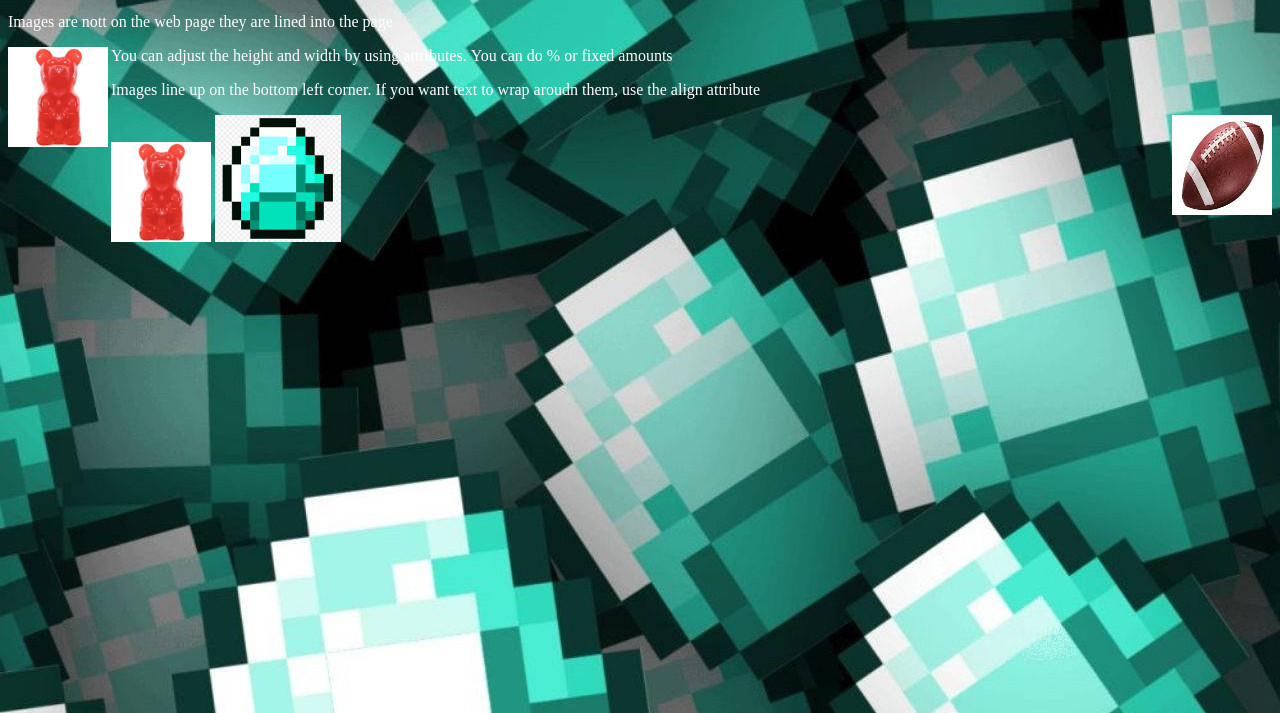
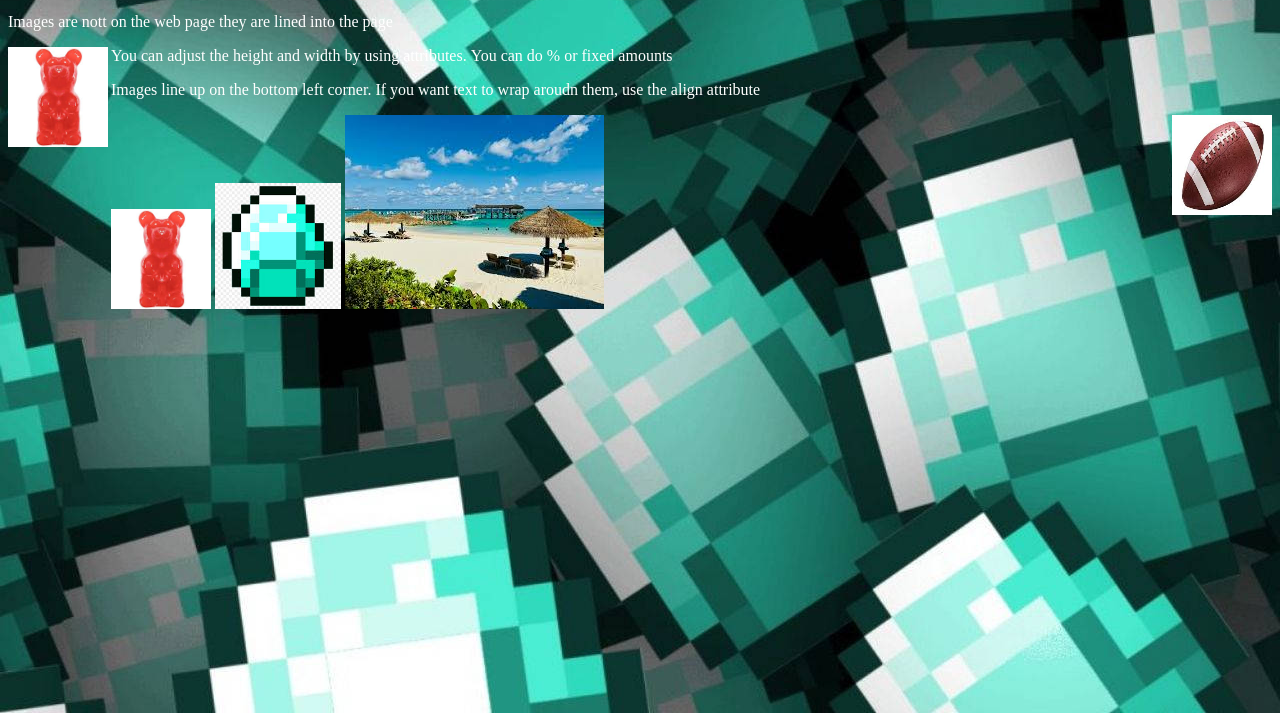
Before and after one commit to rezzqw/htmlNodes, a plain HTML site: page images.html in a window 1280 px wide. Shown: the part 87-800 px from the top of the page. Drawn offline with Linux system fonts and the light colour scheme.

Commit message:
added bahamas pic

```diff
--- a/images.html
+++ b/images.html
@@ -25,6 +25,7 @@
                 <img src="images/gummybear.png" height="100" width="100" alt="1 gummy bear">
                 <a href="https://diamond.com"><img src="images/diamond.png" alt="diamond" width="10%"></a>
                 <a href="https://football.com"><img src="images/football.png" height="100" width="100" alt="football" align="right"></a>
+                <img src="images/bahamas.png">
             </section>
             <aside>
 
```
Also changed, not shown: images/bahamas.png (added).
